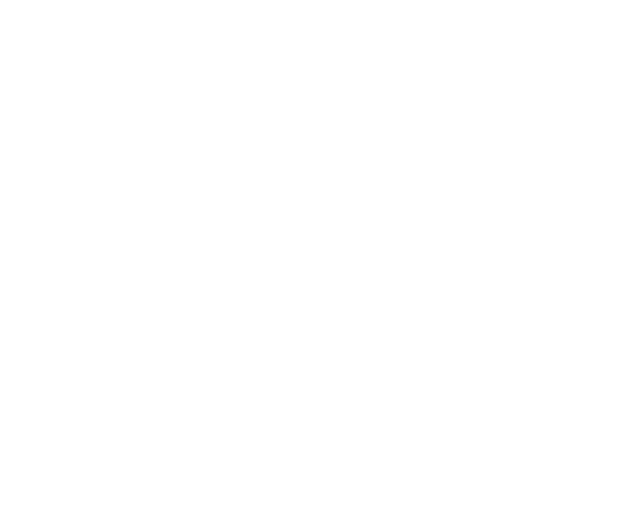
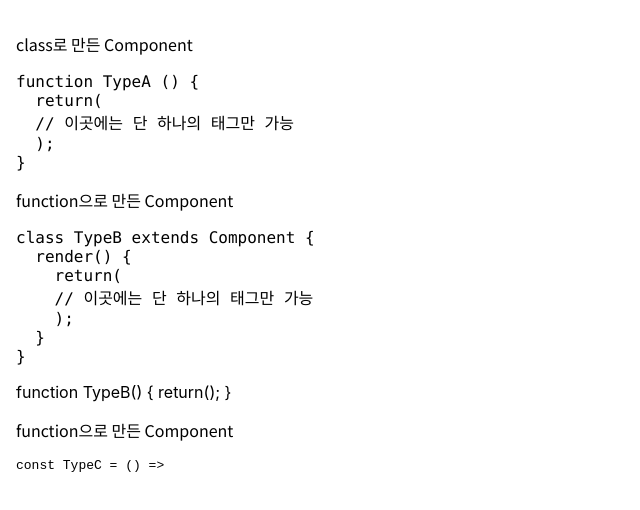
Before and after one commit to ennaru/react_sample, a React (Create React App) app: page /component/face in a window 1280 px wide. Before the commit this address had no page. Shown: the top 510 px of the page, without its empty margins (0-640 px from the left). Built offline with nearby package versions, Linux system fonts and the light colour scheme.

Commit message:
component의 3가지 형태 작업 및 code 관련 css 추가

```diff
--- a/src/App.js
+++ b/src/App.js
@@ -8,6 +8,7 @@
 // page import
 import TestPage from './pages/TestPage.js';
 import ReactDefaultPage from './pages/react/ReactDefaultPage.js';
+import {ComponentFace} from './pages/ComponentFace.js';
 import {Tags, InputTags} from './pages/Tags.js';
 
 const loginYn  = true;
@@ -76,8 +77,11 @@
       <BrowserRouter>
         <Routes>
           <Route path="/" element={<Test />} />
+
           <Route path="/tags" element={<Tags />} />
           <Route path="/tags/input" element={<InputTags />} />
+
+          <Route path="/component/face" element={<ComponentFace />} />
 
           <Route path="/testpage" element={<TestPage />} />
           <Route path="/react_default" element={<ReactDefaultPage />}/>
--- a/src/common/Default.css
+++ b/src/common/Default.css
@@ -5,6 +5,15 @@
 .container {
     padding: 1em;
 }
+
+.code {
+    font-family: Consolas
+}
+
+.code span {
+    display: block;
+}
+
 
 input {
     padding:0.4em;
--- /dev/null
+++ b/src/component/Codes.js
@@ -0,0 +1,45 @@
+
+export function CodeTemplate(props) {
+    return(
+        <pre className="code"><code>{props.children}</code></pre>
+    );
+}
+
+export function Class(props) {
+    console.log(props);
+    const extendsString = props.extends !== undefined ? 'extends ' + props.extends : '';
+    return(
+        <CodeTemplate>
+            <span>class {props.name} {extendsString} {'{'}</span>
+            <span>{props.children}</span>
+            <span>{'}'}</span>
+        </CodeTemplate>
+    );
+}
+
+export function Function(props) {
+
+    let returnType = '';
+
+    // 익명 함수
+    if(!props.inner) {
+        returnType = props.returnType !== 'undefined' ? props.returnType : 'function';
+    }
+
+    return(
+        <CodeTemplate>
+            <span>{props.returnType} {props.name} ({props.parameter}) {'{'}</span>
+            <span>{props.children}</span>
+            <span>{'}'}</span>
+        </CodeTemplate>
+    );
+}
+
+export function Code(props) {
+    return(
+        <span>{props.children}</span>
+    );
+}
+
+
+export default Code;
--- /dev/null
+++ b/src/pages/ComponentFace.js
@@ -0,0 +1,67 @@
+import { Component } from 'react';
+import { Function, Class, Code } from 'component/Codes.js';
+
+// Class
+class TypeA extends Component {
+
+  // render
+  render() {
+    return (
+      <div>
+        <p>class로 만든 Component</p>
+        <Function name="TypeA" returnType="function">
+          <Code>  return(</Code>
+          <Code>  // 이곳에는 단 하나의 태그만 가능</Code>
+          <Code>  );</Code>
+        </Function>
+      </div>
+    )
+  }
+}
+
+// Function
+function TypeB() {
+
+  return (
+    <div>
+      <p>function으로 만든 Component</p>
+      <Class name="TypeB" extends="Component">
+          <Code>  render() {'{'}</Code>
+          <Code>    return(</Code>
+          <Code>    // 이곳에는 단 하나의 태그만 가능</Code>
+          <Code>    );</Code>
+          <Code>  {'}'}</Code>
+      </Class>
+      <div>
+        <span>{'function TypeB() { return(); }'}</span>
+      </div>
+    </div>
+  );
+
+}
+
+// Constatnt
+const TypeC = () => {
+
+  return (
+    <div>
+      <p>function으로 만든 Component</p>
+      <pre>
+          const TypeC = () =>
+      </pre>
+    </div>
+  );
+
+}
+
+export function ComponentFace() {
+  return (
+    <div className="container">
+      <TypeA />
+      <TypeB />
+      <TypeC />
+    </div>
+  );
+}
+
+export default ComponentFace;
--- a/src/pages/Tags.js
+++ b/src/pages/Tags.js
@@ -46,6 +46,9 @@
 }
 
 function CheckboxGroup(props) {
+  const change = () => {
+
+  };
   return (
     <div className="input-group">
       <h3>{props.title}</h3>
```
